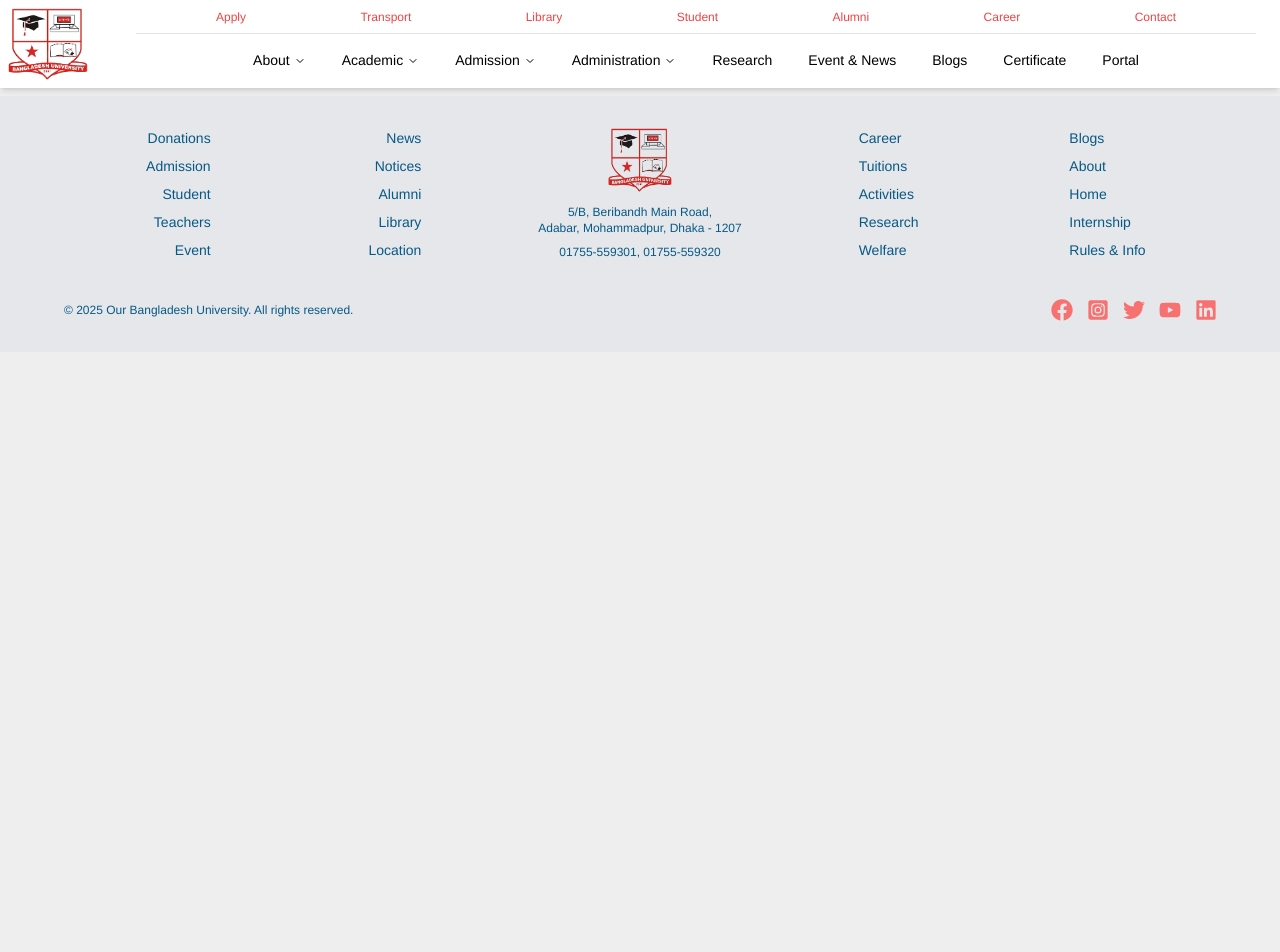
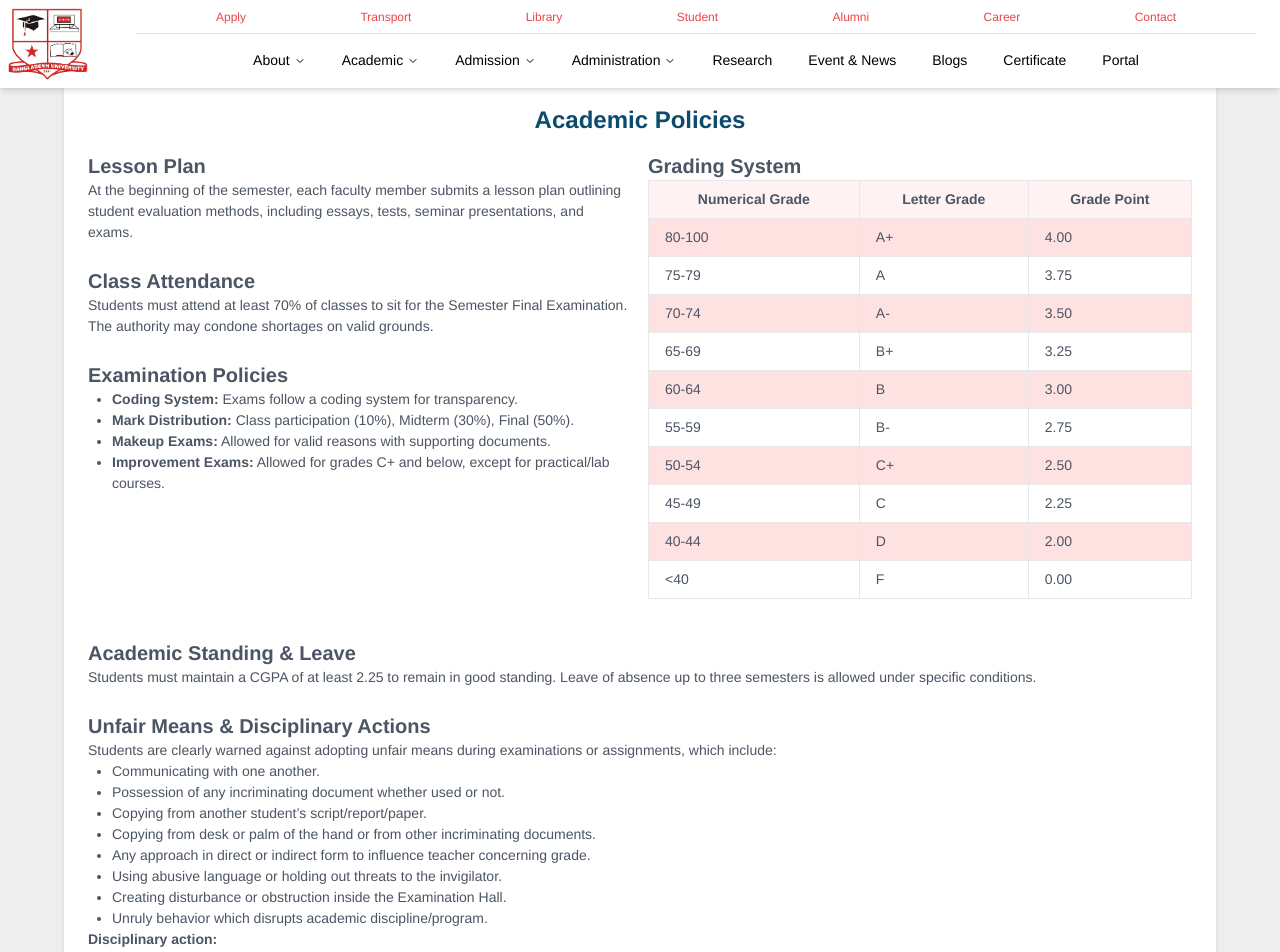
Before and after one commit to NazmulHasan68/Bangladesh-University, a React (Vite) app in the folder frontend/: page /policy in a window 1280 px wide. Shown: the top 952 px of the page. Before the commit the page ends 896 px from the top, so only its background shows below. Built offline with nearby package versions, Linux system fonts and the light colour scheme.

Commit message:
create policy page UI

```diff
--- /dev/null
+++ b/frontend/src/components/pages Component/Admission/Policy/PlicyComponent.jsx
@@ -0,0 +1,99 @@
+import React from 'react';
+
+const Section = ({ title, children }) => (
+  <section className="mb-6">
+    <h2 className="text-xl font-semibold ">{title}</h2>
+    {children}
+  </section>
+);
+
+const GradingTable = () => {
+  const grades = [
+    ['80-100', 'A+', '4.00'], ['75-79', 'A', '3.75'], ['70-74', 'A-', '3.50'],
+    ['65-69', 'B+', '3.25'], ['60-64', 'B', '3.00'], ['55-59', 'B-', '2.75'],
+    ['50-54', 'C+', '2.50'], ['45-49', 'C', '2.25'], ['40-44', 'D', '2.00'],
+    ['<40', 'F', '0.00']
+  ];
+
+  return (
+    <table className="w-full border-collapse border border-gray-300">
+      <thead>
+        <tr className="bg-red-50">
+          <th className="border px-4 py-2">Numerical Grade</th>
+          <th className="border px-4 py-2">Letter Grade</th>
+          <th className="border px-4 py-2">Grade Point</th>
+        </tr>
+      </thead>
+      <tbody>
+        {grades.map(([range, grade, point], index) => (
+          <tr key={grade} className={index % 2 === 0 ? 'bg-red-100' : ''}>
+            <td className="border px-4 py-2">{range}</td>
+            <td className="border px-4 py-2">{grade}</td>
+            <td className="border px-4 py-2">{point}</td>
+          </tr>
+        ))}
+      </tbody>
+    </table>
+  );
+};
+
+export default function PolicyComponent() {
+  return (
+    <div className="p-6 max-w-6xl mx-auto bg-white text-gray-600 shadow-md rounded-lg">
+      <h1 className="text-2xl font-bold mb-4 text-center text-sky-900">Academic Policies</h1>
+
+      <div className='flex md:flex-row flex-col gap-4 my-4'>
+        <div className='flex-1'>
+            <Section title="Lesson Plan">
+                <p>At the beginning of the semester, each faculty member submits a lesson plan outlining student evaluation methods, including essays, tests, seminar presentations, and exams.</p>
+            </Section>
+
+            <Section title="Class Attendance">
+                <p>Students must attend at least 70% of classes to sit for the Semester Final Examination. The authority may condone shortages on valid grounds.</p>
+            </Section>
+
+            <Section title="Examination Policies">
+                <ul className="list-disc pl-6">
+                <li><strong>Coding System:</strong> Exams follow a coding system for transparency.</li>
+                <li><strong>Mark Distribution:</strong> Class participation (10%), Midterm (30%), Final (50%).</li>
+                <li><strong>Makeup Exams:</strong> Allowed for valid reasons with supporting documents.</li>
+                <li><strong>Improvement Exams:</strong> Allowed for grades C+ and below, except for practical/lab courses.</li>
+                </ul>
+            </Section>
+        </div>
+        <div className='flex-1'>
+            <Section title="Grading System">
+                <GradingTable />
+            </Section>
+        </div>
+      </div>
+
+
+      <Section title="Academic Standing & Leave">
+        <p>Students must maintain a CGPA of at least 2.25 to remain in good standing. Leave of absence up to three semesters is allowed under specific conditions.</p>
+      </Section>
+
+      <Section title="Unfair Means & Disciplinary Actions">
+        <p>Students are clearly warned against adopting unfair means during examinations or assignments, which include:</p>
+        <ul className="list-disc pl-6">
+          <li>Communicating with one another.</li>
+          <li>Possession of any incriminating document whether used or not.</li>
+          <li>Copying from another student’s script/report/paper.</li>
+          <li>Copying from desk or palm of the hand or from other incriminating documents.</li>
+          <li>Any approach in direct or indirect form to influence teacher concerning grade.</li>
+          <li>Using abusive language or holding out threats to the invigilator.</li>
+          <li>Creating disturbance or obstruction inside the Examination Hall.</li>
+          <li>Unruly behavior which disrupts academic discipline/program.</li>
+        </ul>
+        <p><strong>Disciplinary action:</strong></p>
+        <p>The result of a student may be withheld at the report of an invigilator or course teacher for adopting unfair means. Adoption of unfair means may also lead to expulsion of the student from the program and the university. Necessary punitive measures in this regard will be taken in the meeting of a committee constituted by the authority.</p>
+        <p><strong>Appeal against punishment:</strong></p>
+        <p>If a student is aggrieved by an order of punishment awarded by the authority as per decision of the Disciplinary Committee, he/she may file an appeal before the Vice Chancellor within one month of passing such an order. The Disciplinary Committee and Vice Chancellor shall, as an appellate authority, review the case and pass such order as thought proper and just.</p>
+      </Section>
+
+      <Section title="Degree & Certificate Requirements">
+        <p>Students need a minimum CGPA of 2.25 for graduation. Certificates and transcripts are issued upon fulfilling academic and financial obligations.</p>
+      </Section>
+    </div>
+  );
+}
--- a/frontend/src/pages/Admission/Policy.jsx
+++ b/frontend/src/pages/Admission/Policy.jsx
@@ -1,13 +1,14 @@
 import React from 'react'
 import Navigation from '../../components/generallComponent/Navigation'
 import Footer from '../../components/generallComponent/Footer'
+import PolicyComponent from '../../components/pages Component/Admission/Policy/PlicyComponent'
 
 export default function Policy() {
   return (
     <div>
         <Navigation/>
-        <div className='mt-16 md:mt-24'>
-
+        <div className='mt-16 md:mt-20'>
+            <PolicyComponent/>
         </div>
         <Footer/>
   </div>
```
Also changed, not shown: 1 other file (tests, documents, lock files or other folders).
